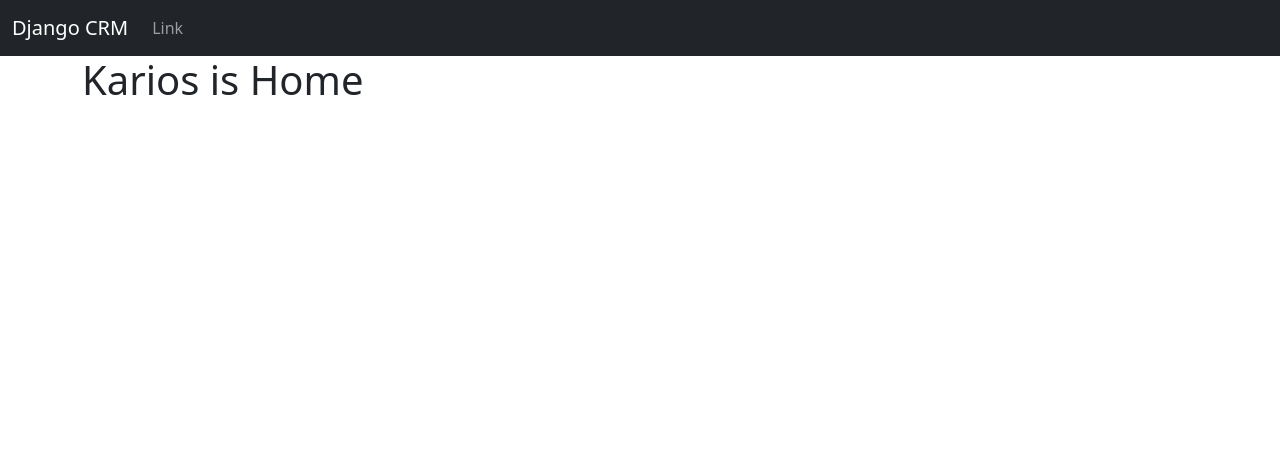
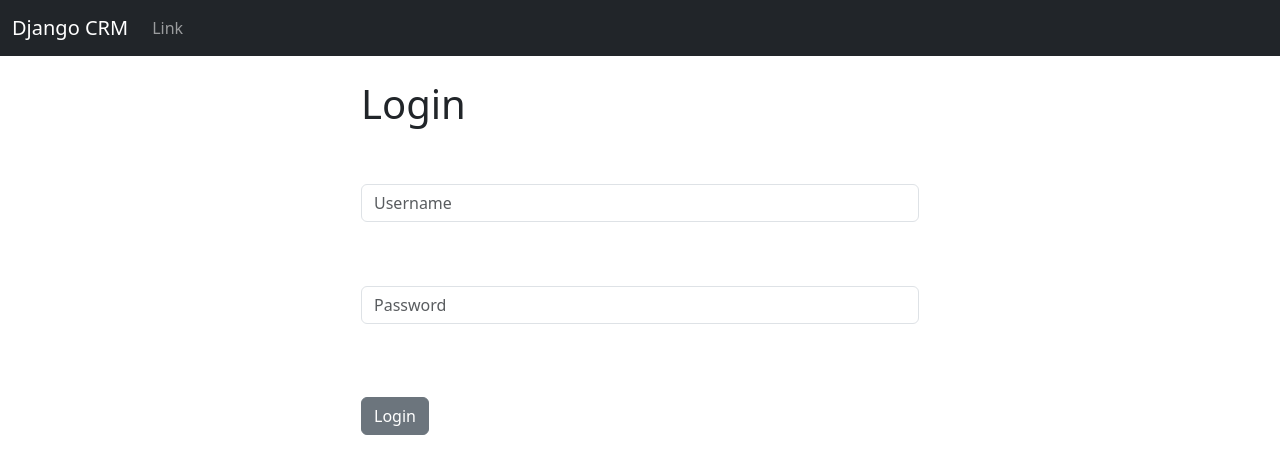
Before and after one commit to kram254/Django-CRM, a Django app: page / in a window 1280 px wide. Shown: the top 474 px of the page. Run offline with Django 4.2, Linux system fonts and the light colour scheme.

Commit message:
login function added

```diff
--- a/webApp/templates/base.html
+++ b/webApp/templates/base.html
@@ -9,6 +9,21 @@
   <body>
     {% include "navbar.html" %}
     <div class="container">
+    </br>
+        {% if messages %}
+          {% for message in messages%}
+
+          <div class="alert alert-warning alert-dismissible fade show" role="alert">
+            <strong>Holla!! </strong> {{ message }}.
+            <button type="button" class="btn-close" data-bs-dismiss="alert" aria-label="Close"></button>
+          </div>
+
+            {% comment %} {{ message }} {% endcomment %}
+
+          {% endfor %}
+
+        {% endif %}
+
         {% block content %}
 
         {% endblock  %}
--- a/webApp/templates/home.html
+++ b/webApp/templates/home.html
@@ -2,6 +2,36 @@
 
 {% block content %}
 
-<h1> Karios is Home<h2>
+<div class="col-md-6 offset-md-3">
+
+{% if user.is_authenticated %}
+
+<h1> Hello world </h1>
+
+{% else %}
+
+<h1> Login <h1>
+    </br>
+
+    <form method="POST" action="{% url "home" %}">
+        {% csrf_token %}
+
+        <form>
+            <div class="mb-3">
+              <input type="text" class="form-control" name="username", placeholder="Username" required>
+            </div>
+            </br>
+            <div class="mb-3">
+              <input type="password" class="form-control" name="password", placeholder="Password" required>
+            </div>
+            </br>
+            <button type="submit" class="btn btn-secondary">Login</button>
+          </form>
+
+</div>
+{% endif %}
+
+
+
 
 {% endblock %}
--- a/webApp/urls.py
+++ b/webApp/urls.py
@@ -3,4 +3,7 @@ from . import views
 
 urlpatterns = [
     path("", views.home, name="home"),
+    # path("login/", views.login_user, name="login"),
+    path("logout/", views.logout_user, name="logout"),
+    # path("", views.home, name="home"),
 ]
--- a/webApp/views.py
+++ b/webApp/views.py
@@ -1,13 +1,27 @@
-from django.shortcuts import render
+from django.shortcuts import render, redirect
 from django.contrib.auth import authenticate, login, logout
 from django.contrib import messages
 
 # Create your views here.
 def home(request):
-    return render(request, "home.html", {})
+    # check to see if logging in
+    if request.method == "POST":
+        username = request.POST['username']
+        password = request.POST["password"]
 
-def login_user(request):
-    pass
+        #Authe ntication
+        user = authenticate(request, username=username, password=password)
+        if user is not None:
+            login(request, user)
+            messages.success(request, "You've been logged in successfully")
+            return redirect('home')
+        else:
+            messages.success(request, "We ran into an error  logging you in.")
+            return redirect('home')
+
+    else:
+        return render(request, "home.html", {})
+
 
 def logout_user(request):
     pass
```
